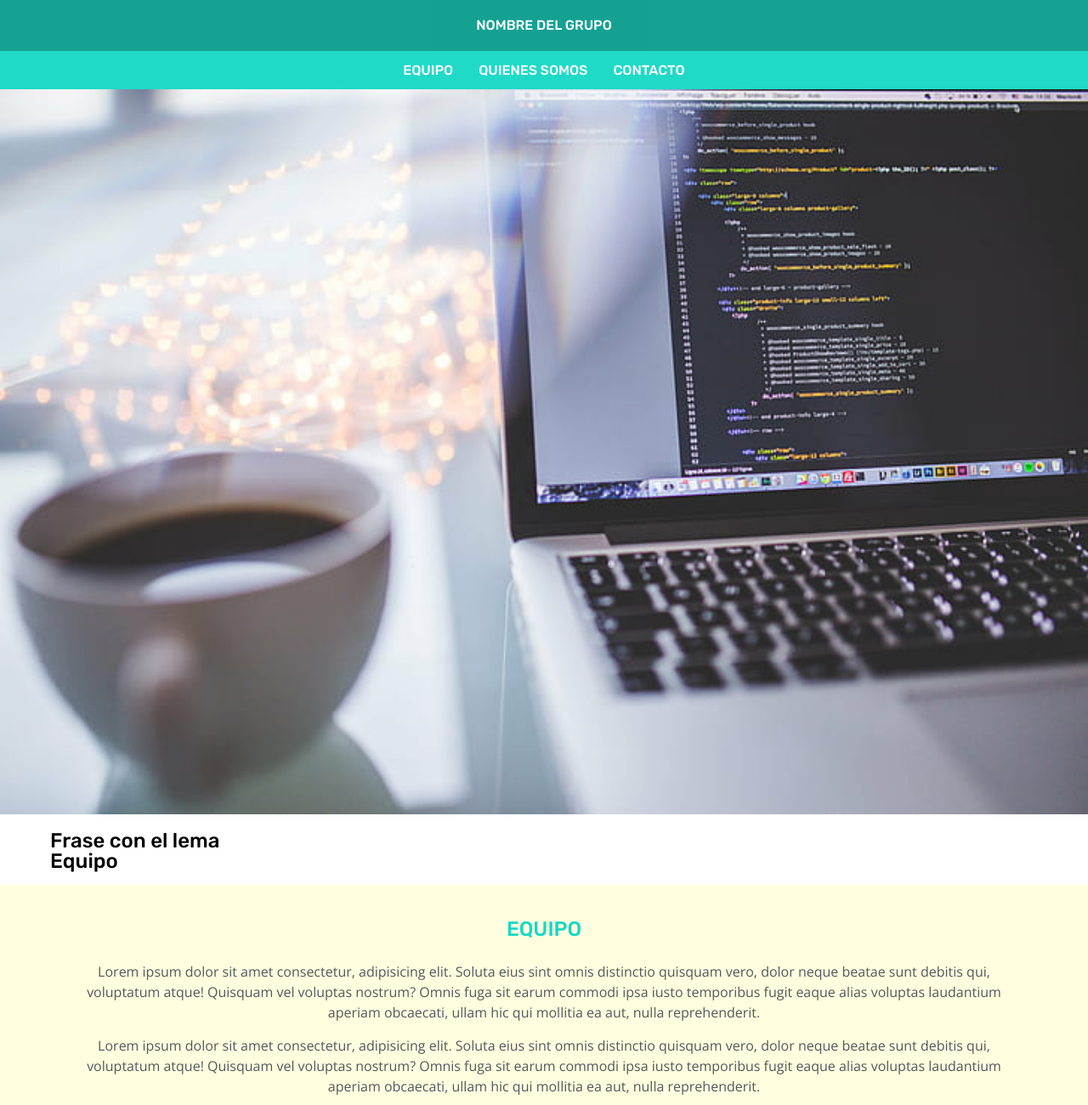
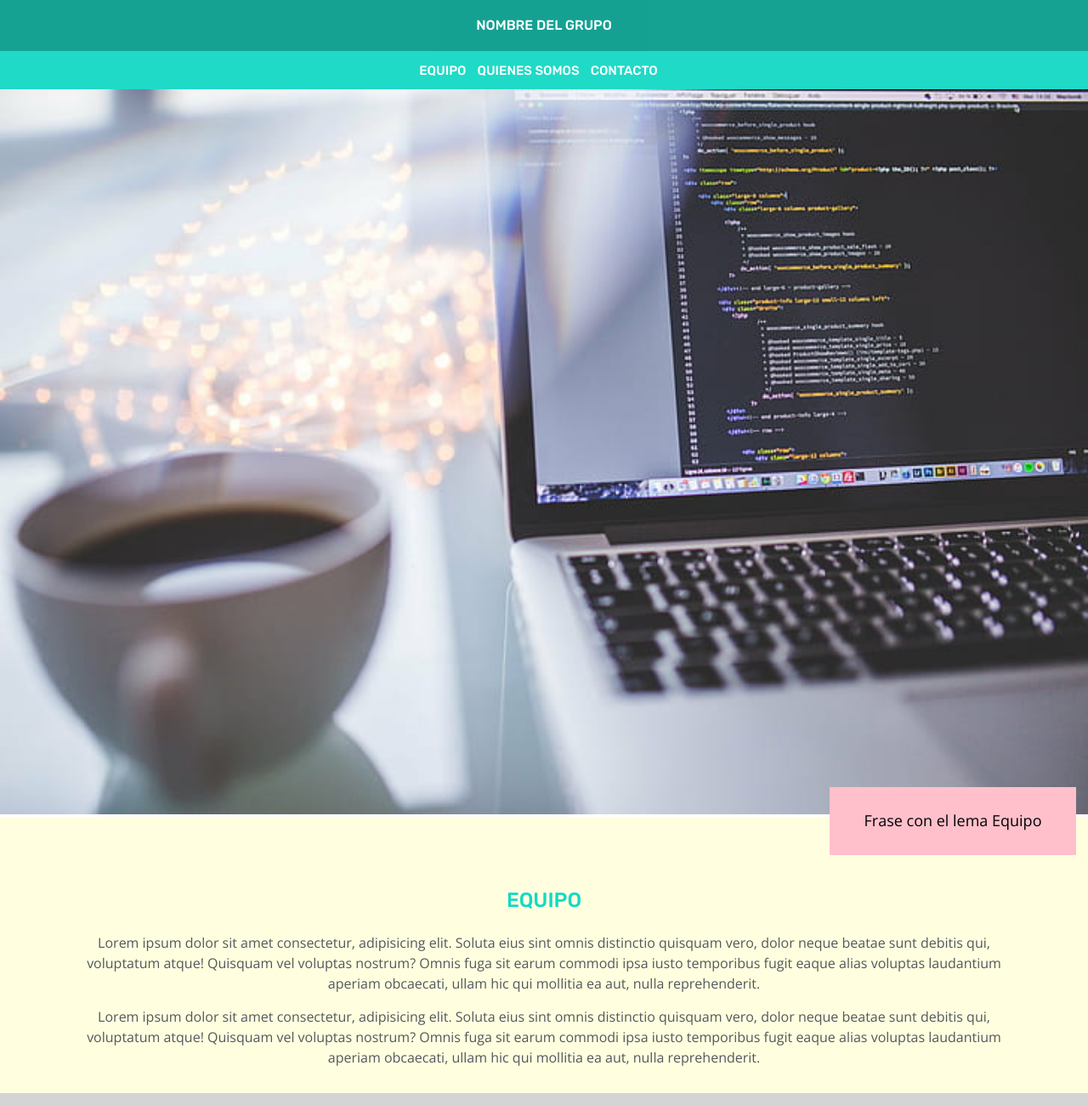
Before and after one commit to Adalab/project-promo-n-module-1-team-2, a plain HTML site: page index.html in a window 1280 px wide. Shown: the top 1300 px of the page at 85% size. Drawn offline with nearby package versions, Linux system fonts and the light colour scheme.

Commit message:
Fix nav, claim and footer like design

```diff
--- a/css/main.css
+++ b/css/main.css
@@ -29,6 +29,7 @@
   flex-direction: column;
   justify-content: center;
   align-items: center;
+  padding-top: 46px ;
 }
 #team-section {
   font-family: var(--title-font);
@@ -144,8 +145,10 @@
   flex-direction: column;
   justify-content: center;
   align-items: center;
-  color: var(--grey-color);
-  padding-bottom: 20px;
+  color: var(--text-copy);
+  padding: 20px 0 20px;
+  font-weight: 500;
+  font-size: var(--small-font-size);
 }
 
 .footer-nav .footer-item {
@@ -210,38 +213,53 @@
   height: 45px;
   width: 100vw;
   display: flex;
-  justify-content: space-around;
+  justify-content: center;
   align-items: center;
   opacity: 0.95;
+  padding: 0;
 }
 
 .header-ul{
   display:flex;
-  justify-content: space-between;
+  flex-direction: row;
 }
 
 .header-item{
+  font-size: 15px;
+  padding-right: 13px;
   color: white;
   font-family: var(--title-font);
-  font-size: var(--h1-font-size);
   text-transform: uppercase;
   text-decoration: none;
-  padding: 15px;
 }
 
 .hero-picture{
   width: 100vw;
 }
-
-.header-claim{
+header {
+  position: relative;
+}
+.claim {
+  position: absolute;
+  width: 290px;
+  height: 80px;
+  background-color: pink;
   display: flex;
   justify-content: center;
   align-items: center;
-  width: 290px;
-  height: 80px;
-  background-color: var(--white-color);
-  font-family: var(--title-font);
-  font-size: var(--h2-team-strength);
-  margin-left: 45px;
-  padding: 14px;
+  bottom: -45px;
+  right: 14px;
 }
+
+.header-claim{
+
+  /* width: 290px;
+  height: 80px; */
+  /* background-color: var(--white-color); */
+  font-family: var(--body-font);
+  font-size: var(--big-font-size);
+  font-weight: 600px;
+  line-height: 1.39;
+  /* margin-left: 45px;
+  padding: 14px; */
+}
```
Also changed, not shown: index.html (+2 -2 lines).
